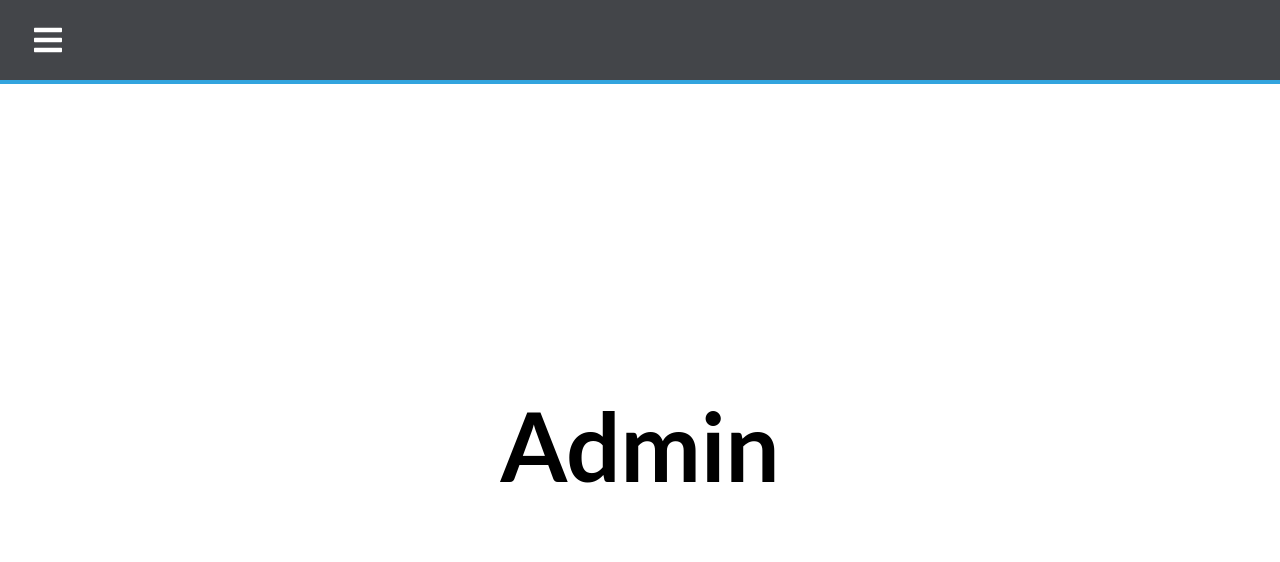
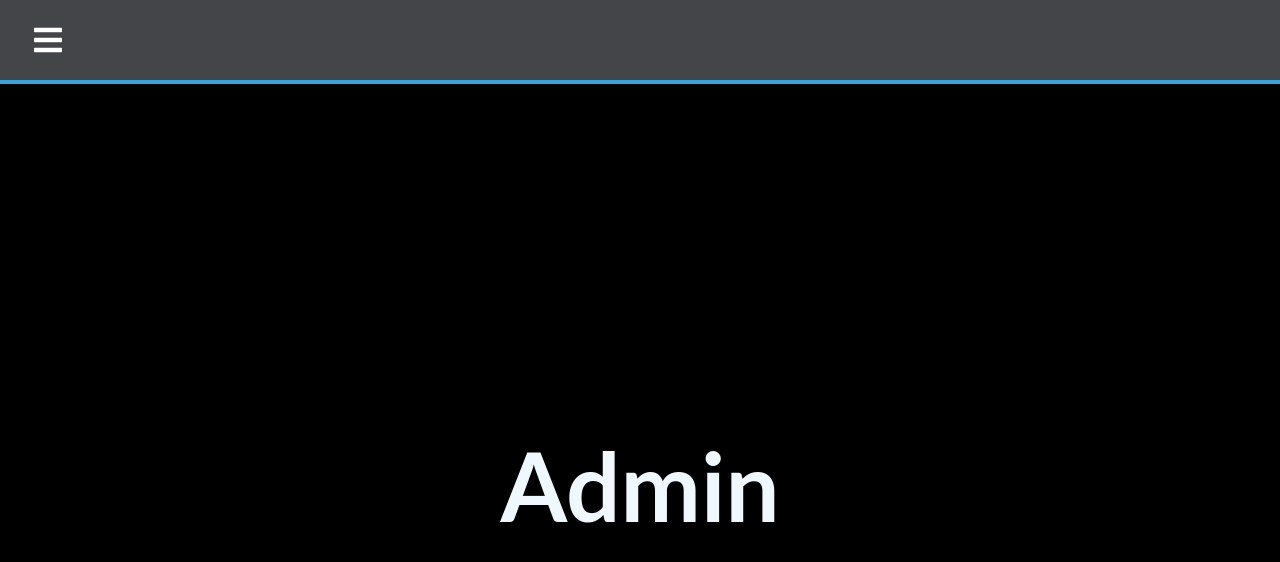
Before and after one commit to alexnesov/React-Sidebar, a React (Create React App) app: page /Admin in a window 1280 px wide. Shown: the top 562 px of the page. Built offline with nearby package versions, Linux system fonts and the light colour scheme.

Commit message:
all black

```diff
--- a/src/App.css
+++ b/src/App.css
@@ -8,8 +8,10 @@
 
 .Admin{
     display: flex;
-    height: 90vh;
+    height: 100vh;
     align-items: center;
     justify-content: center;
+    color: aliceblue;
     font-size: 3rem;
+    background-color: #000000;
 }
--- a/src/components/Sidebar.js
+++ b/src/components/Sidebar.js
@@ -26,7 +26,7 @@ const NavIcon = styled(Link)`
 `;
 
 const SidebarNav = styled.nav`
-    margin-top:3.5%;
+    margin-top:3.6%;
     background-image: linear-gradient(to bottom right,#252d38, #374d6b);
     opacity: 0.95;
     transition: all 400ms linear;
--- a/src/components/SubMenu.js
+++ b/src/components/SubMenu.js
@@ -12,8 +12,6 @@ const SidebarLink = styled(Link)`
     padding-bottom: 5px;
     padding-top: 10px;
     align-items: center;
-
-
     list-style: none;
     height: 60px;
     text-decoration: none;
@@ -31,7 +29,7 @@ const SidebarLabel = styled.span`
     `;
 
 const DropdownLink = styled(Link)`
-  background: rgba(130, 133, 182, 0.281);
+    background: rgba(130, 133, 182, 0.281);
     height: 60px;
     padding-left: 3rem;
 
```
